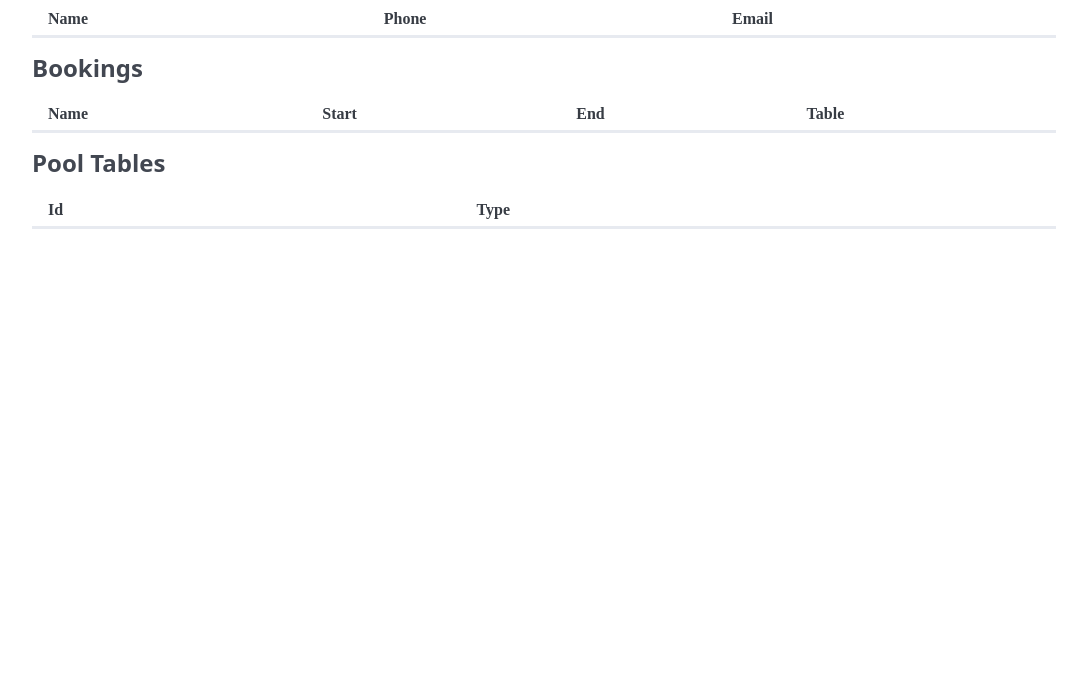
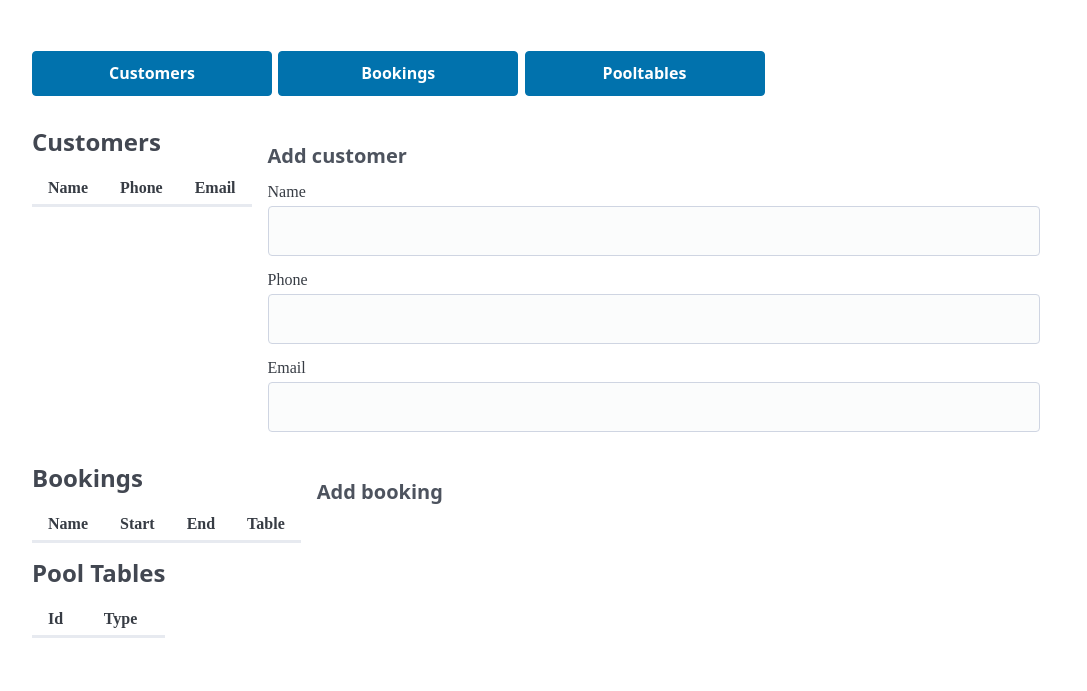
Before and after one commit to Dev-Levy/Biliard-Salon-project-A3C6TV_HFT_2023241, a plain HTML site: page Tajfun_JS_Client/wwwroot/index.html in a window 1280 px wide. Shown: the part 109-800 px from the top of the page, without its empty margins (96-1183 px from the left). Drawn offline with nearby package versions, Linux system fonts and the light colour scheme; no server answers.

Commit message:
js makeup

```diff
--- a/Tajfun_JS_Client/wwwroot/cssreset.css
+++ b/Tajfun_JS_Client/wwwroot/cssreset.css
@@ -2,6 +2,9 @@
    v2.0 | 20110126
    License: none (public domain)
 */
+* {
+    box-sizing: inherit;
+}
 
 html, body, div, span, applet, object, iframe,
 h1, h2, h3, h4, h5, h6, p, blockquote, pre,
--- a/Tajfun_JS_Client/wwwroot/index.html
+++ b/Tajfun_JS_Client/wwwroot/index.html
@@ -11,8 +11,14 @@
 <body>
     <main>
         <h1>Welcome to Tájfun Biliard!</h1>
+        <h3>
+            <button onclick="displayCustomers()">Customers</button>
+            <button onclick="displayBookings()">Bookings</button>
+            <button onclick="displayPoolTables()">Pooltables</button>
+        </h3>
 
-        <div id="customerwindow">
+        <div class="tablewindow" id="customerwindow">
+            <div>
                 <h3>Customers</h3>
                 <table>
                     <thead>
@@ -22,12 +28,26 @@
                             <th>Email</th>
                         </tr>
                     </thead>
-                <tbody id="customers">
+                    <tbody id='customers'>
                     </tbody>
                 </table>
             </div>
 
-        <div id="bookingwindow">
+            <div class="editor">
+
+                <h4>Add customer</h4>
+
+                <label for="name">Name</label>
+                <input type="text" id="name">
+                <label for="phone">Phone</label>
+                <input type="text" id="phone">
+                <label for="email">Email</label>
+                <input type="text" id="email">
+            </div>
+        </div>
+
+        <div class="tablewindow" id="bookingwindow">
+            <div>
                 <h3>Bookings</h3>
                 <table>
                     <thead>
@@ -42,8 +62,14 @@
                     </tbody>
                 </table>
             </div>
+            <div class="editor">
+                <h4>Add booking</h4>
+            </div>
 
-        <div id="pooltablewindow">
+        </div>
+
+        <div class="tablewindow" id="pooltablewindow">
+            <div>
                 <h3>Pool Tables</h3>
                 <table>
                     <thead>
@@ -56,6 +82,12 @@
                     </tbody>
                 </table>
             </div>
+            <div class="editor">
+
+            </div>
+        </div>
+
+
     </main>
 
     <script src="script.js"></script>
--- a/Tajfun_JS_Client/wwwroot/script.js
+++ b/Tajfun_JS_Client/wwwroot/script.js
@@ -8,31 +8,38 @@ fetch('http://localhost:7332/customer')
     .then(data => {
         customers = data;
         console.log(customers);
-        displayCustomers();
     });
 fetch('http://localhost:7332/booking')
     .then(response => response.json())
     .then(data => {
         bookings = data;
         console.log(bookings);
-        displayBookings();
     });
 fetch('http://localhost:7332/pooltable')
     .then(response => response.json())
     .then(data => {
         pooltables = data;
         console.log(pooltables);
-        displayPoolTables();
     });
 
 
 function displayCustomers() {
+    document.getElementById('bookingwindow').style.display = 'none'; // Hide bookingwindow
+    document.getElementById('pooltablewindow').style.display = 'none'; // Hide pooltablewindow
+    document.getElementById('customerwindow').style.display = 'flex'; // Show customerwindow
+
+    document.getElementById('customers').innerHTML = "";
     customers.forEach(t => {
         document.getElementById('customers').innerHTML +=
             "<tr><td>" + t.name + "</td><td>" + t.phone + "</td><td>" + t.email + "</td></tr>";
     })
 }
 function displayBookings() {
+    document.getElementById('bookingwindow').style.display = 'flex'; // Hide bookingwindow
+    document.getElementById('pooltablewindow').style.display = 'none'; // Hide pooltablewindow
+    document.getElementById('customerwindow').style.display = 'none'; // Show customerwindow
+
+    document.getElementById('bookings').innerHTML = "";
     bookings.forEach(t => {
         document.getElementById('bookings').innerHTML +=
             "<tr><td>" + t.customer.name + "</td><td>" + t.startDate + "</td><td>" + t.endDate + "</td><td>" + t.poolTable.t_kind + "</td></tr>";
@@ -40,6 +47,11 @@ function displayBookings() {
 }
 
 function displayPoolTables() {
+    document.getElementById('bookingwindow').style.display = 'none'; // Hide bookingwindow
+    document.getElementById('pooltablewindow').style.display = 'flex'; // Hide pooltablewindow
+    document.getElementById('customerwindow').style.display = 'none'; // Show customerwindow
+
+    document.getElementById('pooltables').innerHTML = "";
     pooltables.forEach(t => {
         document.getElementById('pooltables').innerHTML +=
             "<tr><td>" + t.tableId + "</td><td>" + t.t_kind + "</td></tr>";
--- a/Tajfun_JS_Client/wwwroot/style.css
+++ b/Tajfun_JS_Client/wwwroot/style.css
@@ -5,3 +5,23 @@ body {
 main{
     width: 80%;
 }
+
+h1{
+    line-height: 1.5em;
+    padding: 1em 0;
+}
+button{
+    width: 15em;
+    margin: 1em 0;
+}
+.tablewindow {
+    display: flex;
+    flex-direction: row;
+    flex-grow: 2;
+}
+.editor{
+    display: flex;
+    flex-direction: column;
+    flex-grow: 1;
+    margin: 1em;
+}
```
Lines whose indentation alone changed are shown as unchanged.
